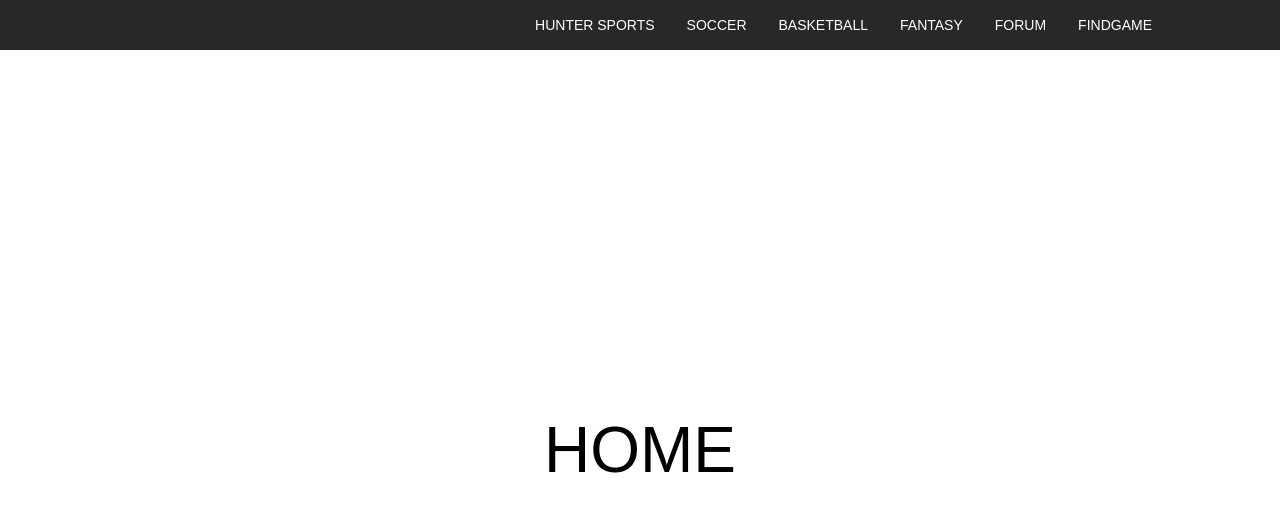
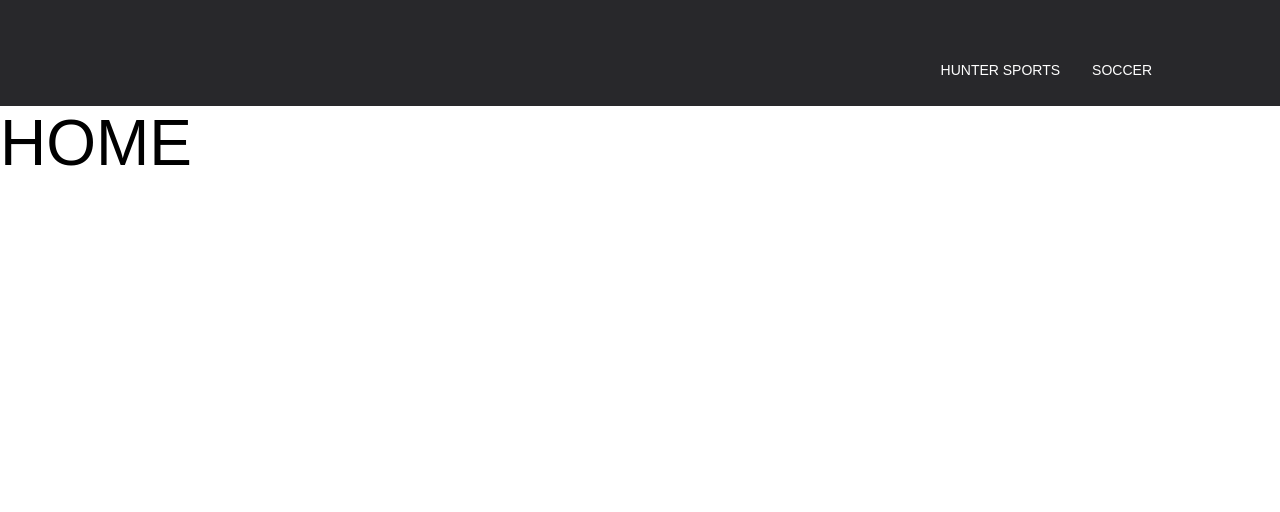
Before and after one commit to KevinFernandez16/htr_sports_front, a React (Create React App) app in the folder htr_sports/: page / in a window 1280 px wide. Shown: the top 512 px of the page. Built offline with nearby package versions, Linux system fonts and the light colour scheme.

Commit message:
changed from array to obj routes

```diff
--- a/htr_sports/src/App.js
+++ b/htr_sports/src/App.js
@@ -15,11 +15,12 @@ function App() {
   return (
     <div className='app-container'>
       <Router>
-        <Header />
+        {/* <Header /> */}
         <Routes >
-          <Route path={Paths[0].path} element={<Home />} />
-          <Route path={Paths[1].path} element={<Soccer />} />
-          <Route path={Paths[4].path} element={<Forum />} />
+          <Route path={Paths.home.path} element={<Home />} />
+          <Route path={Paths.soccer.path} element={<Soccer />} />
+          {/* <Route path={Paths[1].path} element={<Soccer />} />
+          <Route path={Paths[4].path} element={<Forum />} /> */}
         </Routes >
       </Router>
     </div>
--- a/htr_sports/src/components/header.jsx
+++ b/htr_sports/src/components/header.jsx
@@ -3,6 +3,7 @@ import Paths from "../utils/route";
 const HeaderItem = ({ name, path }) => {
     return (
         <li>
+            {/* TODO: use link component from react route */}
             <a href={path}>{name}</a>
         </li>
     )
@@ -16,7 +17,9 @@ const Header = () => {
             <div className="container">
                 <nav>
                     <ul className="header-list">
-                        {Paths.map(({name, path}) => <HeaderItem key={name} name={name} path={path} />)}
+                        {/* {Paths.map(({name, path}) => <HeaderItem key={name} name={name} path={path} />)} */}
+                        <HeaderItem name={Paths.home.name} path={Paths.home.path}/>
+                        <HeaderItem name={Paths.soccer.name} path={Paths.soccer.path}/>
                     </ul>
                 </nav>
             </div>
--- a/htr_sports/src/index.css
+++ b/htr_sports/src/index.css
@@ -89,9 +89,7 @@ nav a:hover::before{
 
 /* TODO: REMOVE THIS EXAMPLE */
 .page {
-  display: flex;
-  align-items: center;
-  justify-content: center;
+
   height: 100%;
   font-size: 64px;
 }
--- a/htr_sports/src/pages/home.jsx
+++ b/htr_sports/src/pages/home.jsx
@@ -1,6 +1,8 @@
+import { MainLayout } from "./mainLayout";
+
 
 const Home = () => {
-    return <div className="page">HOME</div>
+    return <div className="page"> <MainLayout>HOME</MainLayout> </div>
 }
 
 export default Home;
--- /dev/null
+++ b/htr_sports/src/pages/mainLayout.jsx
@@ -0,0 +1,11 @@
+import React from "react";
+import Header from "../components/header";
+
+const MainLayout = (props) => {
+    return <div>
+        <Header />
+        {props.children}
+    </div>
+}
+
+export {MainLayout}
--- a/htr_sports/src/pages/soccer.jsx
+++ b/htr_sports/src/pages/soccer.jsx
@@ -1,5 +1,19 @@
+// const Soccer = () => {
+//     return <div className="page">SOCCER</div>
+// }
+
+// export default Soccer;
+
+import { MainLayout } from "./mainLayout";
+
+
 const Soccer = () => {
-    return <div className="page">SOCCER</div>
+    return <div className="page">
+    <MainLayout>
+       Soccer
+    </MainLayout>
+
+    </div>
 }
 
 export default Soccer;
--- a/htr_sports/src/utils/route.js
+++ b/htr_sports/src/utils/route.js
@@ -1,29 +1,40 @@
 
-const Paths = [
-   {
-        name: 'Hunter Sports',
-        path: '/'
+// const Paths = [
+//    {
+//         name: 'Hunter Sports',
+//         path: '/'
+//     },
+//     {
+//         name: 'Soccer',
+//         path: '/soccer'
+//     },
+//     {
+//         name: 'Basketball',
+//         path: '/basketball'
+//     },
+//     {
+//         name: 'Fantasy',
+//         path: '/fantasy'
+//     },
+//     {
+//         name: 'Forum',
+//         path: '/forum'
+//     },
+//     {
+//         name: 'Findgame',
+//         path: '/findgame'
+//     }
+// ]
+
+const Paths = {
+    home: {
+        path: '/',
+        name: 'Hunter Sports'
     },
-    {
+    soccer: {
         name: 'Soccer',
         path: '/soccer'
-    },
-    {
-        name: 'Basketball',
-        path: '/basketball'
-    },
-    {
-        name: 'Fantasy',
-        path: '/fantasy'
-    },
-    {
-        name: 'Forum',
-        path: '/forum'
-    },
-    {
-        name: 'Findgame',
-        path: '/findgame'
     }
-]
+};
 
 export default Paths;
```
